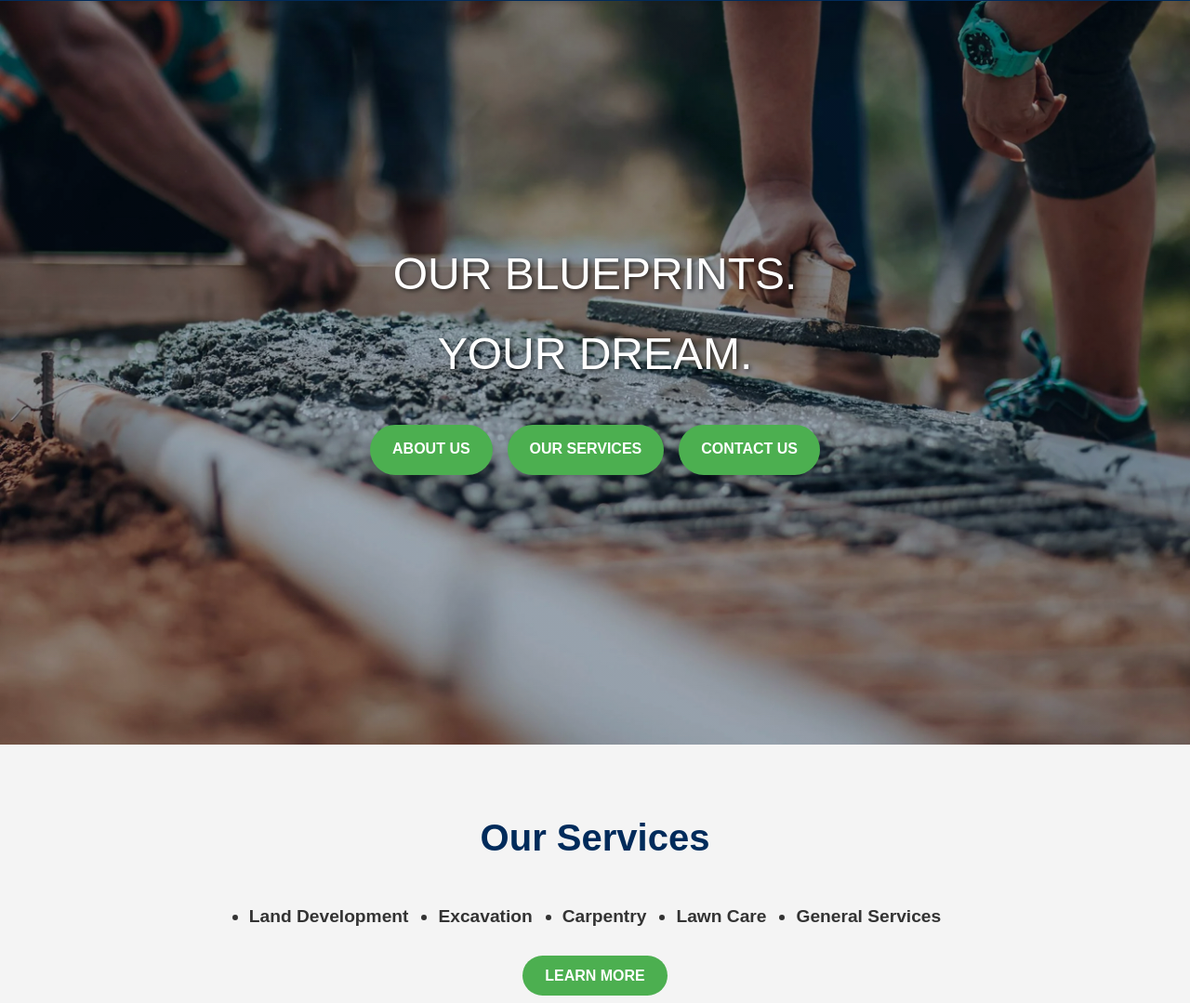
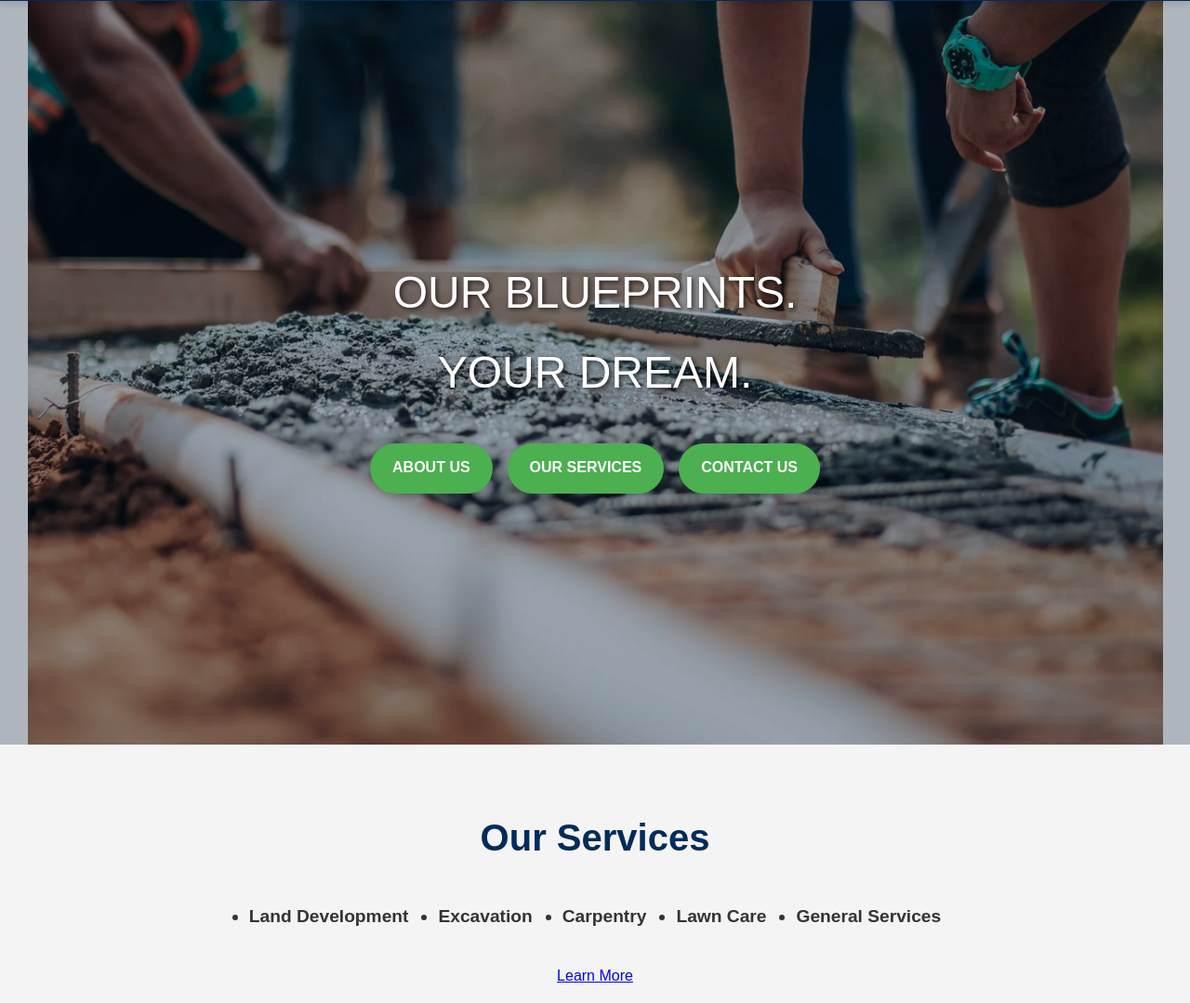
Before and after one commit to hippieforhire/muddyboots.works, a website: page index.html in a window 1280 px wide. Shown: the part 133-1212 px from the top of the page at 93% size. Drawn offline with nearby package versions, Linux system fonts and the light colour scheme.

Commit message:
Update styles.css

```diff
--- a/styles.css
+++ b/styles.css
@@ -48,7 +48,7 @@ header nav ul li a:hover {
 /* Hero Section */
 .hero {
     background: linear-gradient(rgba(0, 43, 91, 0.2), rgba(0, 43, 91, 0.2)),
-                url('IMG_1634.jpeg') no-repeat center center/cover;
+                url('IMG_1634.jpeg') no-repeat center center/contain; /* Adjusted zoom level */
     height: 100vh;
     display: flex;
     flex-direction: column;
@@ -74,8 +74,12 @@ header nav ul li a:hover {
     z-index: 2; /* Ensure text is above overlay */
     text-shadow: 2px 2px 5px rgba(0, 0, 0, 0.7); /* Text contrast */
     max-width: 600px;
-    margin-top: -2.5rem; /* Adjusted to position higher */
+    margin: 0 auto; /* Ensure consistent centering across devices */
     text-transform: uppercase; /* Added for stylish text */
+    display: flex;
+    flex-direction: column;
+    align-items: center;
+    justify-content: center;
 }
 
 /* Fade-in Animations */
@@ -189,23 +193,6 @@ header nav ul li a:hover {
     color: #002B5B;
 }
 
-/* Buttons */
-.button {
-    background-color: #4CAF50;
-    color: white;
-    padding: 0.8rem 1.5rem;
-    font-size: 1rem;
-    font-weight: bold;
-    border-radius: 30px;
-    text-transform: uppercase;
-    text-decoration: none;
-    transition: background-color 0.3s ease-in-out;
-}
-
-.button:hover {
-    background-color: #3E8E41;
-}
-
 /* Footer */
 footer {
     background-color: #002B5B;
```
